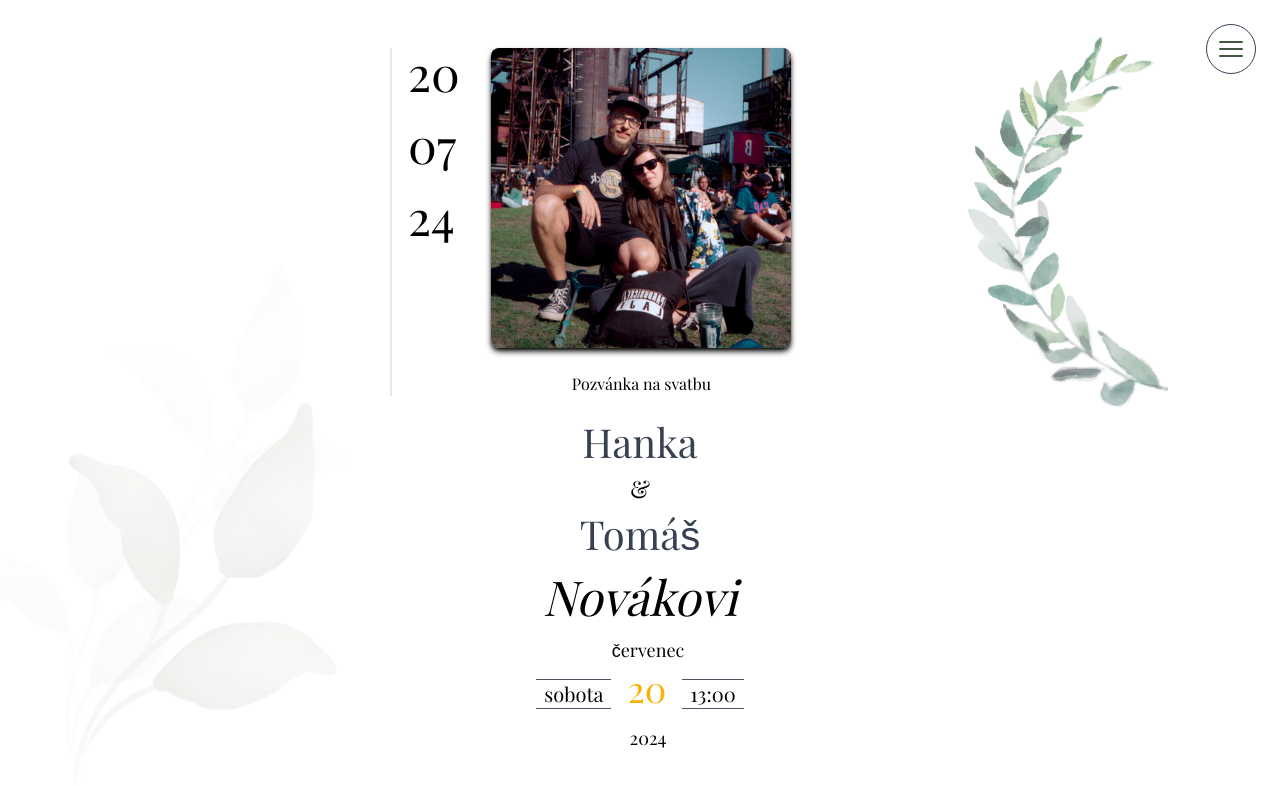
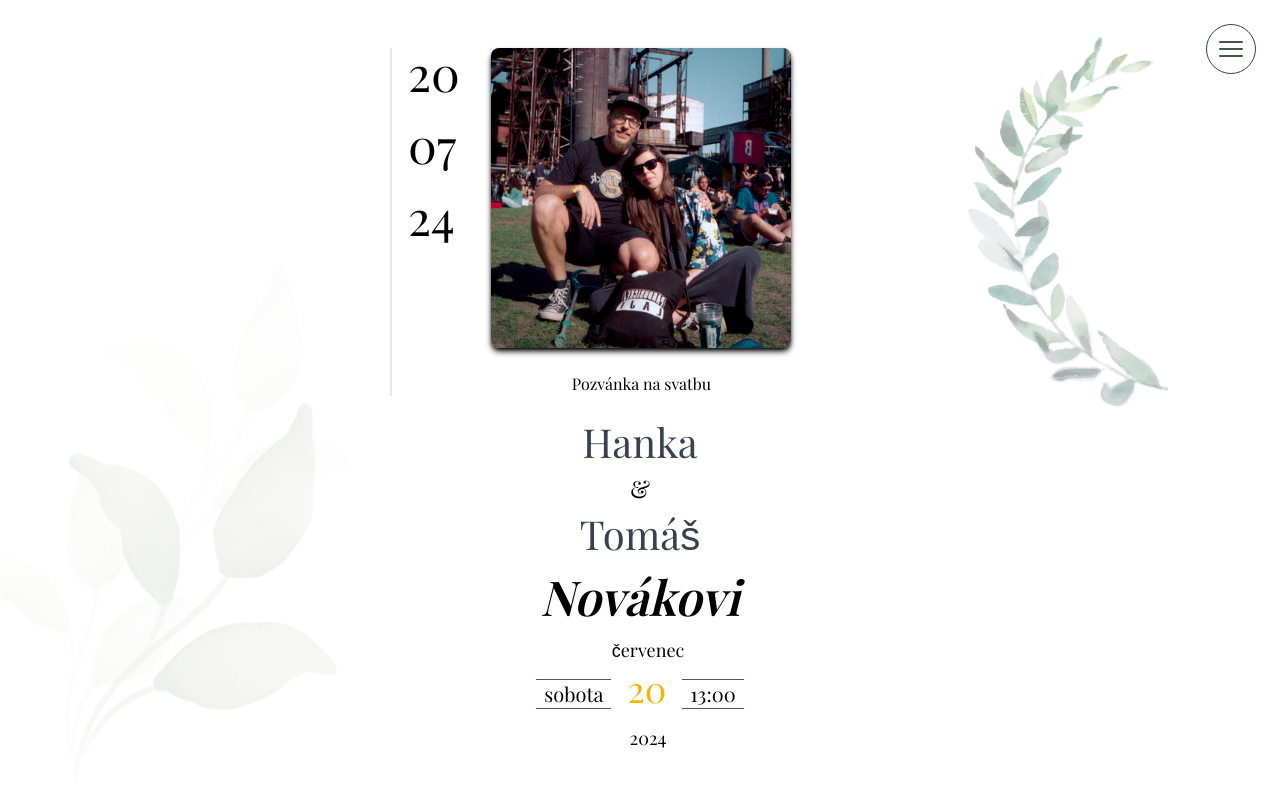
Before and after one commit to tomas-Novak-git/novakovi-svatba, a Next.js app: page / in a window 1280 px wide. Shown: the top 786 px of the page. Built offline with nearby package versions, Linux system fonts and the light colour scheme.

Commit message:
fWeight adjust

```diff
--- a/src/app/kontakt/page.js
+++ b/src/app/kontakt/page.js
@@ -19,7 +19,7 @@ const page = () => {
         className='absolute top-0 right-0 -z-30'
       />
       <main className='px-6 min-h-[100dvh] flex flex-col items-start justify-center'>
-        <h1 className='pb-8 text-5xl self-center font-regular text-black underline decoration-1 decoration-[--accent-color] underline-offset-8'>
+        <h1 className='pb-8 text-5xl self-center font-semibold text-black underline decoration-1 decoration-[--accent-color] underline-offset-8'>
           Kontakt
         </h1>
         <Avatars />
--- a/src/app/page.js
+++ b/src/app/page.js
@@ -40,7 +40,7 @@ export default function Home() {
           width={200}
           height={200}
           alt='olive branch'
-          className='-z-20 hidden md:flex md:right-8 lg:right-28  absolute top-8 opacity-75'
+          className='-z-20 hidden md:flex md:right-8 lg:right-28  absolute top-8 opacity-50'
         />
         <Image
           src={leafs}
--- a/src/components/mainContent/Names.js
+++ b/src/components/mainContent/Names.js
@@ -9,7 +9,9 @@ const Info = () => {
           <p className='text-2xl '>&</p>
           <h2 className='text-[40px] text-gray-700'>Tomáš</h2>
         </div>
-        <h3 className='italic text-5xl mt-2 self-center'>Novákovi</h3>
+        <h3 className='italic font-semibold text-5xl mt-2 self-center'>
+          Novákovi
+        </h3>
       </div>
     </>
   );
```
